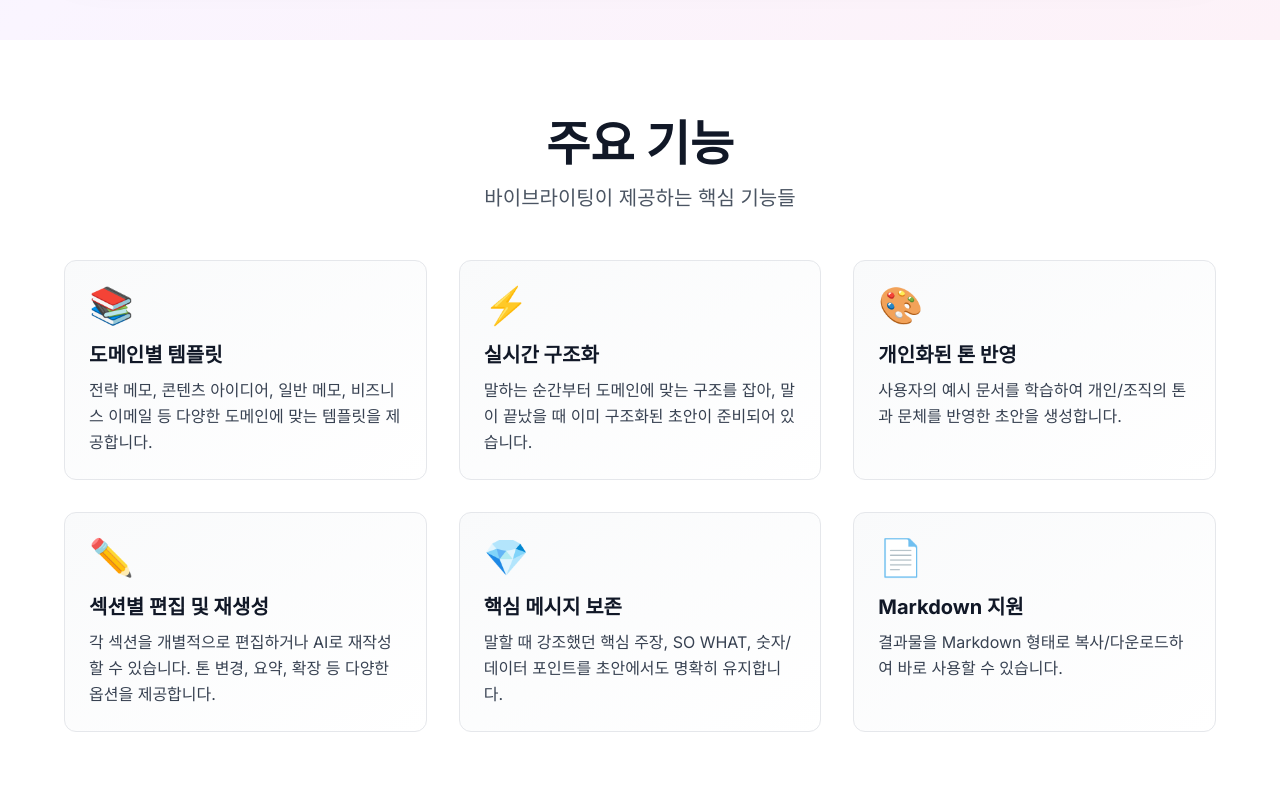
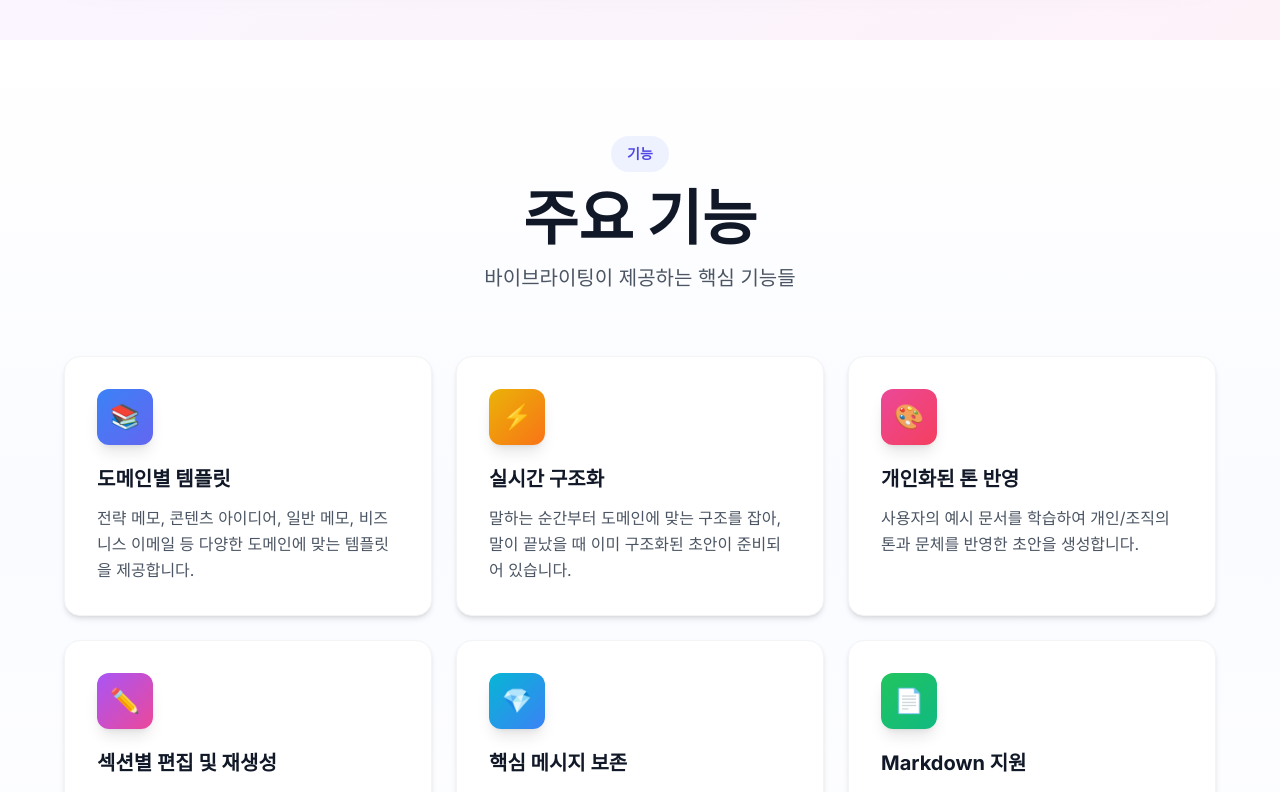
Before and after one commit to silverJen/test2, a Next.js app: page / in a window 1280 px wide. Shown: the part 2900-3692 px from the top of the page. Built offline with nearby package versions, Linux system fonts and the light colour scheme.

Commit message:
Improve Features section: Add gradient icons, hover animations, and better card design

```diff
--- a/components/Features.tsx
+++ b/components/Features.tsx
@@ -4,57 +4,78 @@ export default function Features() {
       title: "도메인별 템플릿",
       description: "전략 메모, 콘텐츠 아이디어, 일반 메모, 비즈니스 이메일 등 다양한 도메인에 맞는 템플릿을 제공합니다.",
       icon: "📚",
+      gradient: "from-blue-500 to-indigo-500",
     },
     {
       title: "실시간 구조화",
       description: "말하는 순간부터 도메인에 맞는 구조를 잡아, 말이 끝났을 때 이미 구조화된 초안이 준비되어 있습니다.",
       icon: "⚡",
+      gradient: "from-yellow-500 to-orange-500",
     },
     {
       title: "개인화된 톤 반영",
       description: "사용자의 예시 문서를 학습하여 개인/조직의 톤과 문체를 반영한 초안을 생성합니다.",
       icon: "🎨",
+      gradient: "from-pink-500 to-rose-500",
     },
     {
       title: "섹션별 편집 및 재생성",
       description: "각 섹션을 개별적으로 편집하거나 AI로 재작성할 수 있습니다. 톤 변경, 요약, 확장 등 다양한 옵션을 제공합니다.",
       icon: "✏️",
+      gradient: "from-purple-500 to-pink-500",
     },
     {
       title: "핵심 메시지 보존",
       description: "말할 때 강조했던 핵심 주장, SO WHAT, 숫자/데이터 포인트를 초안에서도 명확히 유지합니다.",
       icon: "💎",
+      gradient: "from-cyan-500 to-blue-500",
     },
     {
       title: "Markdown 지원",
       description: "결과물을 Markdown 형태로 복사/다운로드하여 바로 사용할 수 있습니다.",
       icon: "📄",
+      gradient: "from-green-500 to-emerald-500",
     },
   ];
 
   return (
-    <section id="features" className="py-20 bg-white">
-      <div className="container mx-auto px-4 sm:px-6 lg:px-8">
+    <section id="features" className="py-24 bg-white relative overflow-hidden">
+      <div className="absolute inset-0 bg-gradient-to-b from-transparent via-indigo-50/30 to-transparent"></div>
+      <div className="container mx-auto px-4 sm:px-6 lg:px-8 relative z-10">
         <div className="max-w-6xl mx-auto">
-          <h2 className="text-4xl md:text-5xl font-bold text-center text-gray-900 mb-4">
+          <div className="text-center mb-16">
+            <span className="inline-block px-4 py-2 mb-4 text-sm font-semibold text-indigo-600 bg-indigo-50 rounded-full">
+              기능
+            </span>
+            <h2 className="text-4xl md:text-5xl lg:text-6xl font-extrabold text-gray-900 mb-4">
               주요 기능
             </h2>
-          <p className="text-xl text-gray-600 text-center mb-12 max-w-2xl mx-auto">
+            <p className="text-xl text-gray-600 max-w-2xl mx-auto">
               바이브라이팅이 제공하는 핵심 기능들
             </p>
-          <div className="grid md:grid-cols-2 lg:grid-cols-3 gap-8">
+          </div>
+
+          <div className="grid md:grid-cols-2 lg:grid-cols-3 gap-6">
             {features.map((feature, index) => (
               <div
                 key={index}
-                className="bg-gradient-to-br from-gray-50 to-white rounded-xl p-6 border border-gray-200 hover:shadow-lg transition-all hover:-translate-y-1"
+                className="group relative bg-white rounded-2xl p-8 border border-gray-100 hover:border-gray-200 shadow-md hover:shadow-2xl transition-all duration-300 hover:-translate-y-2"
               >
-                <div className="text-4xl mb-4">{feature.icon}</div>
-                <h3 className="text-xl font-bold text-gray-900 mb-2">
+                <div className={`absolute inset-0 bg-gradient-to-br ${feature.gradient} opacity-0 group-hover:opacity-5 rounded-2xl transition-opacity`}></div>
+
+                <div className="relative z-10">
+                  <div className={`inline-flex items-center justify-center w-14 h-14 mb-5 rounded-xl bg-gradient-to-br ${feature.gradient} text-white text-2xl shadow-lg transform group-hover:scale-110 group-hover:rotate-6 transition-all duration-300`}>
+                    {feature.icon}
+                  </div>
+
+                  <h3 className="text-xl font-bold text-gray-900 mb-3">
                     {feature.title}
                   </h3>
-                <p className="text-gray-700 leading-relaxed">
+
+                  <p className="text-gray-600 leading-relaxed">
                     {feature.description}
                   </p>
+                </div>
               </div>
             ))}
           </div>
```
Lines whose indentation alone changed are shown as unchanged.
